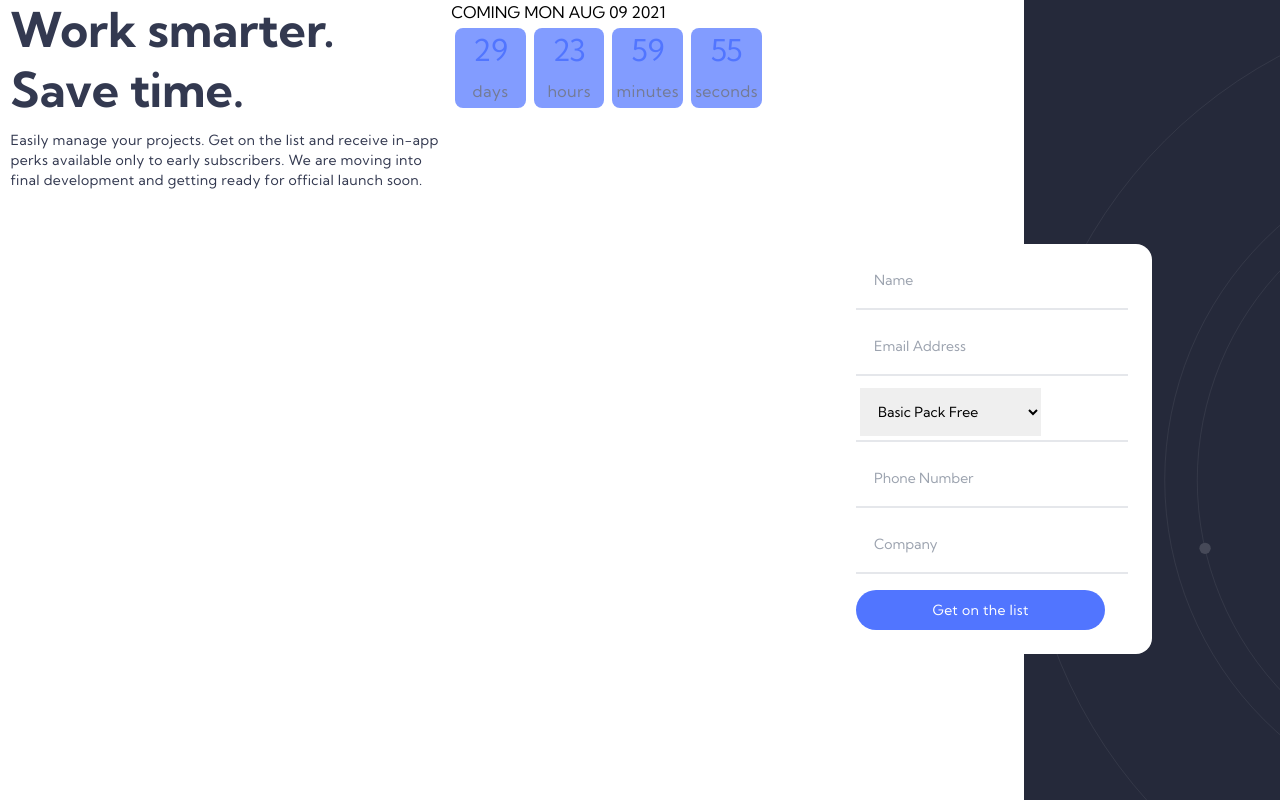
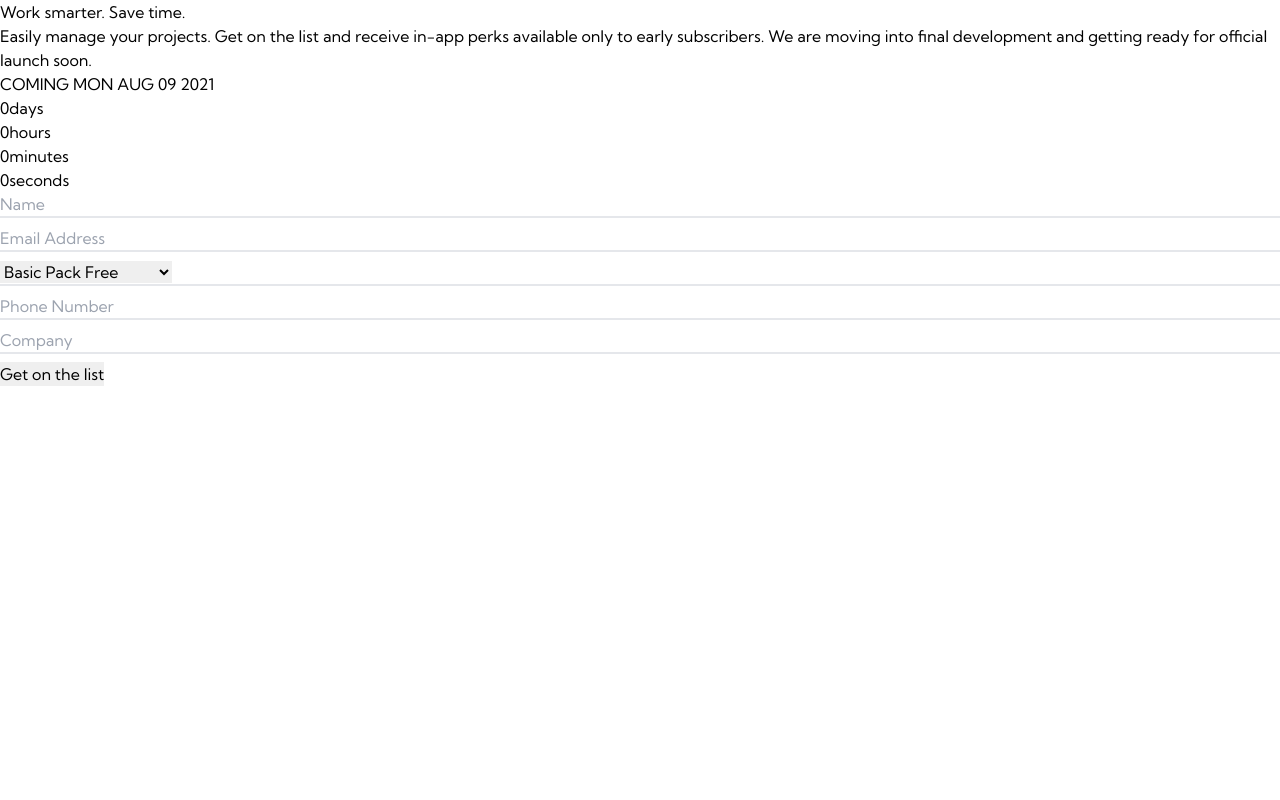
Before and after one commit to ronniekram/officelite, a React (Create React App) app: page / in a window 1280 px wide. Built offline with nearby package versions, Linux system fonts and the light colour scheme.

Commit message:
scrapped all styling

```diff
--- a/src/App.js
+++ b/src/App.js
@@ -1,10 +1,9 @@
 import React from 'react';
-import { home } from './assets/styles';
 import SignUp from './components/signup';
 
 const App = () => {
   return (
-    <main className={home.main}>
+    <main>
       <SignUp />
     </main>
   )
--- a/src/assets/css/style.css
+++ b/src/assets/css/style.css
@@ -5,6 +5,11 @@ body {
 svg {
   fill: currentColor;
   stroke: currentColor;
+}
+
+#signup {
+  background-image: url(../svgs/sign-up/bg-pattern-side.svg);
+  background-size: 25%;
 }
 
 .form-width {
--- a/src/assets/styles.js
+++ /dev/null
@@ -1,55 +0,0 @@
-const home = {
-  main: 'bg-gray-50 sm:bg-white flex flex-row justify-center content-center'
-};
-
-const footer = {
-
-};
-
-const info = {
-  content: 'info-width font-kuhbm float-left text-custom-grey-dk',
-  header: 'font-bold text-5xl leading-tight',
-  paragraph: 'text-sm tracking-wide py-2.5'
-};
-
-const countdown = {
-  box: 'w-1/4 flex flex-row',
-  time: 'bg-custom-blue-lt text-3xl text-center text-custom-blue-dk rounded-lg w-1/4 p-1 m-1',
-  span: 'text-base text-custom-grey tracking-wide'
-};
-
-const signup = {
-  container: 'z-0',
-  bg: 'sm:bg-custom-dark bg-transparent sm:w-1/5 w-full sm:h-screen h-1/2 fixed sm:-right-0',
-  img: 'text-custom-dark sm:text-white stroke-current fill-current w-9/12 fixed overflow-hidden',
-  house: 'flex flex-row justify-items-center items-center'
-};
-
-const button = {
-  one: 'bg-custom-blue-dk w-11/12 py-2.5 text-sm tracking-wide text-white font-kuhbm rounded-3xl border-0 mt-2 mb-4',
-  two: '',
-  three: ''
-};
-
-const form = {
-  content: 'form-width bg-white flex flex-col flex-nowrap content-evenly px-6 py-2 text-sm font-kuhbm rounded-2xl shadow-3xl z-10 right-32 mt-36 absolute',
-};
-
-const input = {
-  field: 'p-3.5 m-1',
-  filled: '',
-  errors: '',
-  option: ''
-};
-
-
-export {
-  home,
-  footer,
-  info,
-  countdown,
-  signup,
-  button,
-  form,
-  input
-}
--- a/src/components/counter/Countdown.js
+++ b/src/components/counter/Countdown.js
@@ -1,5 +1,4 @@
 import React, { useEffect, useState } from 'react';
-import { countdown } from '../../assets/styles';
 
 const Countdown = () => {
   const future = new Date(Date.now() + 2592000000);
@@ -11,10 +10,10 @@ const Countdown = () => {
     seconds: 0
   });
 
-  useEffect(() => {
-    setInterval(() => setTime(), 1000)
-  // eslint-disable-next-line react-hooks/exhaustive-deps
-  }, []);
+  // useEffect(() => {
+  //   setInterval(() => setTime(), 1000)
+  // // eslint-disable-next-line react-hooks/exhaustive-deps
+  // }, []);
 
   const setTime = () => {
     if (future) {
@@ -50,24 +49,24 @@ const Countdown = () => {
   };
 
   return (
-    <article >
+    <article>
       <h1>COMING {future.toDateString().toUpperCase()}</h1>
-      <div className={countdown.box}>
-        <div className={countdown.time}>
-          {date.days} <br />
-          <span className={countdown.span}>days</span>
+      <div>
+        <div>
+          {date.days}
+          <span>days</span>
         </div>
-        <div className={countdown.time}>
-          {date.hours} <br />
-          <span className={countdown.span}>hours</span>
+        <div>
+          {date.hours}
+          <span>hours</span>
         </div>
-        <div className={countdown.time}>
-          {date.minutes} <br />
-          <span className={countdown.span}>minutes</span>
+        <div>
+          {date.minutes}
+          <span>minutes</span>
         </div>
-        <div className={countdown.time}>
-          {date.seconds} <br />
-          <span className={countdown.span}>seconds</span>
+        <div>
+          {date.seconds}
+          <span>seconds</span>
         </div>
       </div>
     </article>
--- a/src/components/footer/Countdown.js
+++ /dev/null
@@ -1,11 +0,0 @@
-import React from 'react';
-
-const Countdown = () => {
-  return (
-    <section>
-
-    </section>
-  )
-};
-
-export default Countdown;
--- a/src/components/footer/index.js
+++ /dev/null
@@ -1,11 +0,0 @@
-import React from 'react';
-
-const Footer = () => {
-  return (
-    <article>
-
-    </article>
-  )
-};
-
-export default Footer;
--- a/src/components/landing/Details.js
+++ b/src/components/landing/Details.js
@@ -1,5 +1,4 @@
 import React from 'react';
-
 
 const Details = () => {
   return (
--- a/src/components/signup/Info.js
+++ b/src/components/signup/Info.js
@@ -1,13 +1,12 @@
 import React from 'react';
-import { info } from '../../assets/styles';
 
 const Info = () => {
   return (
-    <article className={info.content}>
-      <h1 className={info.header}>Work smarter. Save time.</h1>
+    <article>
+      <h1>Work smarter. Save time.</h1>
 
       <section>
-        <p className={info.paragraph}>Easily manage your projects. Get on the list and receive in-app perks available only to
+        <p>Easily manage your projects. Get on the list and receive in-app perks available only to
         early subscribers. We are moving into final development and getting ready for official launch soon.</p>
       </section>
     </article>
--- a/src/components/signup/UserForm.js
+++ b/src/components/signup/UserForm.js
@@ -1,6 +1,5 @@
 import React from 'react';
 import { useForm } from 'react-hook-form';
-import { form, input, button } from '../../assets/styles';
 
 const UserForm = () => {
   const { register, handleSubmit, setError, formState: { errors } } = useForm();
@@ -21,34 +20,31 @@ const UserForm = () => {
 
 
   return (
-    <section className={form.content}>
+    <section>
       <form onSubmit={handleSubmit(onSubmit)}>
-        <div className={form.divide}>
+        <div>
           <input
             type="text"
             placeholder="Name"
             {...register("name", {required: true})}
-            className={input.field}
           />
         </div>
 
         <hr className="border-t-2 p-1" />
 
-        <div className={form.divide}>
+        <div>
           <input
             type="email"
             placeholder="Email Address"
             {...register("email", {required: true})}
-            className={input.field}
           />
         </div>
 
         <hr className="border-t-2 p-1" />
 
-        <div className={form.divide}>
+        <div>
           <select
             {...register("Basic Pack - Free", { required: true })}
-          className={input.field}
           >
             <option value="basic">Basic Pack Free</option>
             <option value="pro">Pro Pack $9.99</option>
@@ -58,23 +54,21 @@ const UserForm = () => {
 
         <hr className="border-t-2 p-1" />
 
-        <div className={form.divide}>
+        <div>
           <input
             type="tel"
             placeholder="Phone Number"
             {...register("Phone", {required: true})}
-            className={input.field}
           />
         </div>
 
         <hr className="border-t-2 p-1" />
 
-        <div className={form.divide}>
+        <div>
           <input
             type="text"
             placeholder="Company"
             {...register("company", {required: true})}
-            className={input.field}
           />
         </div>
 
@@ -83,7 +77,7 @@ const UserForm = () => {
         <input
           type="submit"
           value="Get on the list"
-          className={button.one} />
+         />
     </form>
   </section>
   )
--- a/src/components/signup/index.js
+++ b/src/components/signup/index.js
@@ -2,32 +2,18 @@ import React from 'react';
 import UserForm from './UserForm';
 import Info from './Info';
 import Countdown from '../counter/Countdown';
-import { signup } from '../../assets/styles';
 import image from '../../assets/svgs/sign-up/bg-pattern-side.svg';
 
 const SignUp = () => {
   return (
-    <>
-      <div id="signup" className={signup.bg}>
-        <img src={image} alt="space ship lookin' ass background" className={signup.img} />
+    <div id="signup">
+      <div>
+        <div> <Info /> </div>
+        <div> <Countdown /> </div>
       </div>
 
-      <article className={signup.house}>
-        <section>
-          <div>
-            <Info />
-          </div>
-
-          <div>
-            <Countdown />
-          </div>
-        </section>
-
-        <section>
-          <UserForm />
-        </section>
-      </article>
-    </>
+      <div> <UserForm /> </div>
+    </div>
   )
 };
 
```
